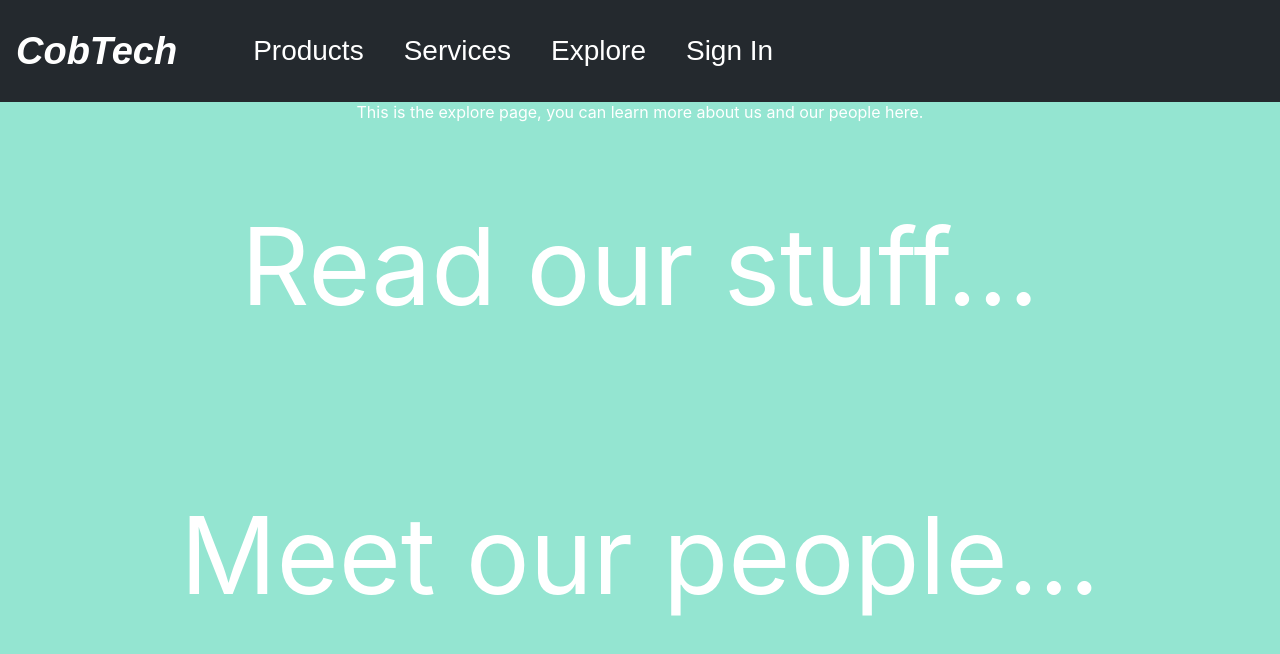
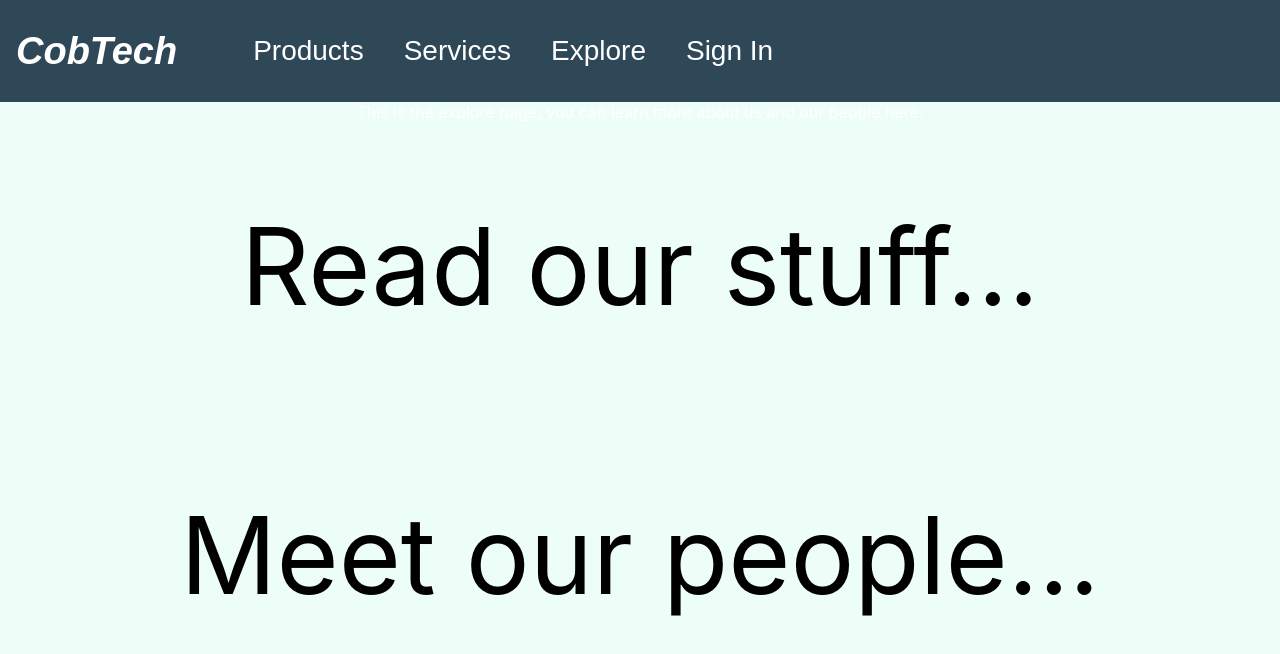
Before and after one commit to jacob-frazer/personal-site, a React (Create React App) app: page /explore in a window 1280 px wide. Shown: the top 654 px of the page. Built offline with nearby package versions, Linux system fonts and the light colour scheme.

Commit message:
Colours passed through app by central file

```diff
--- a/src/Components/Explore.tsx
+++ b/src/Components/Explore.tsx
@@ -9,13 +9,13 @@ margin: 0;
 padding: 0;
 width: 100vw;
 height: 100vh;
-background-color: rgb(${colours.light});
+background-color: ${colours.light};
 color: white;
 display: flex;
 flex-direction: column;
 flex-wrap: wrap;
 text-decoration: none;
-a { text-decoration: none; color: white;}
+a { text-decoration: none; color: black;}
 `;
 
 const BlogsDiv = styled.div`
--- a/src/Components/Home.tsx
+++ b/src/Components/Home.tsx
@@ -64,7 +64,7 @@ const InfoDiv = styled.div`
 padding-top: 10px;
 font-size: 60px;
 height: 300px;
-background-color: rgb(${colours.light});
+background-color: ${colours.light};
 color: black;
 `;
 
--- a/src/Components/NavBar.tsx
+++ b/src/Components/NavBar.tsx
@@ -1,4 +1,5 @@
 import styled from 'styled-components';
+import colours from '../utils/colours';
 
 const Theme = {
     colors: {
@@ -14,12 +15,13 @@ const Theme = {
   }
 
   const Navbar = styled.nav`
-    background: ${Theme.colors.dark};
+    background: ${colours.navbar};
     font-family: ${Theme.fonts.heading};
     color: ${Theme.colors.light};
     display: flex;
     width: 100%;
     position: sticky;
+    z-index: 100;
     top: 0;
     align-items: center;
     justify-content: centre;
--- a/src/Components/Products.tsx
+++ b/src/Components/Products.tsx
@@ -2,6 +2,7 @@ import React, { Component } from 'react';
 import projects from "../data/projects.json";
 import styled from 'styled-components';
 import ProjectBox from './ProjectBox';
+import colours from '../utils/colours';
 
 const TextBox = styled.div`
     color: black;
@@ -18,6 +19,10 @@ const ProjGrid = styled.div`
     grid-gap: 20px;
     `;
 
+const Background = styled.div`
+    background-color: white;
+    `;
+
 export default class Products extends Component {
     public render() {
       // call to db (json) to get info about the various projects + picture
@@ -25,12 +30,12 @@ export default class Products extends Component {
       // this will pass into project box item to display nicely but for now just info into div
       const ProjList: any = () => projects.map((proj) => <ProjectBox proj={proj}/>);
       return (
-        <>
-        <TextBox>Content and projects that Cob Technologies have worked on, click on one to find out more!</TextBox>
-        <ProjGrid>
-            <ProjList/>
-        </ProjGrid>
-        </>
+        <Background>
+            <TextBox>Content and projects that Cob Technologies have worked on, click on one to find out more!</TextBox>
+            <ProjGrid>
+                <ProjList/>
+            </ProjGrid>
+        </Background>
       );
     }
   };
--- a/src/Components/ProjectBox.tsx
+++ b/src/Components/ProjectBox.tsx
@@ -32,7 +32,7 @@ const CentreIconDiv = styled.div`
     `;
 
 const IconCircle = styled.div`
-    background-color: rgb(${colours.light});
+    background-color: ${colours.light};
     padding: 40px;
     height: 75%;
     aspect-ratio: 1/1;
@@ -42,6 +42,7 @@ const IconCircle = styled.div`
     display: flex;
     animation-name: ${appearRotate};
     animation-duration: 1s;
+    animation-iteration-count: 1;
     `;
 
 const Image = styled.img`
@@ -57,13 +58,14 @@ const TextBox = styled.div`
     `;
 
 const Background = styled.div`
-    background-color: rgb(${colours.mid});
+    background-color: ${colours.dark};
     padding: 10px;
     border-radius: 5%;
     box-shadow: 7px 7px #888888;
     &:hover {
-        background: rgb(${colours.light});
+        background: ${colours.mid};
         transform: scale(1.02);
+        transition: all .2s
     }
     &:hover ${IconCircle} {
         animation-name: ${selectRotate};
--- a/src/data/projects.json
+++ b/src/data/projects.json
@@ -22,5 +22,17 @@
         "description": "Fourth project",
         "status": "Release",
         "icon": "smartphone.png"
+    },
+    {
+        "name": "Proj 5",
+        "description": "Fourth project",
+        "status": "Release",
+        "icon": "beer.png"
+    },
+    {
+        "name": "Proj 6",
+        "description": "Fourth project",
+        "status": "Release",
+        "icon": "atom.png"
     }
 ]
--- a/src/utils/colours.tsx
+++ b/src/utils/colours.tsx
@@ -1,8 +1,9 @@
-// rgb colour codes imported and used all over app for styling
+// colour codes imported and used all over app for styling
 const colours = {
-    dark: "11,16,15",
-    mid: "66,101,93",
-    light: "148, 229, 209",
+    dark: "#545479",
+    mid: "#94e5d1",
+    light: "#edfdf8",
+    navbar: "#2f4858",
 };
 
 export default colours;
```
